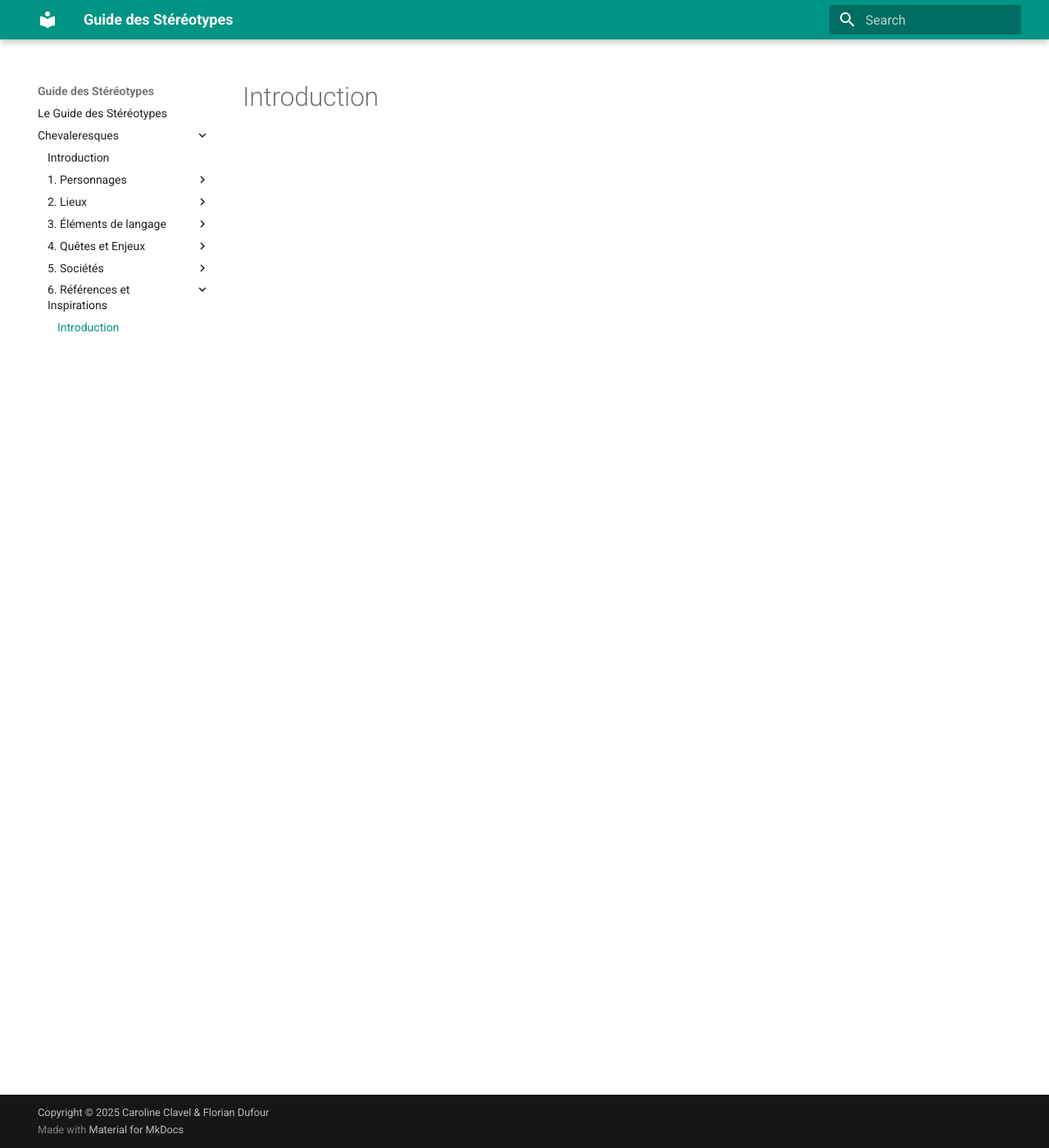
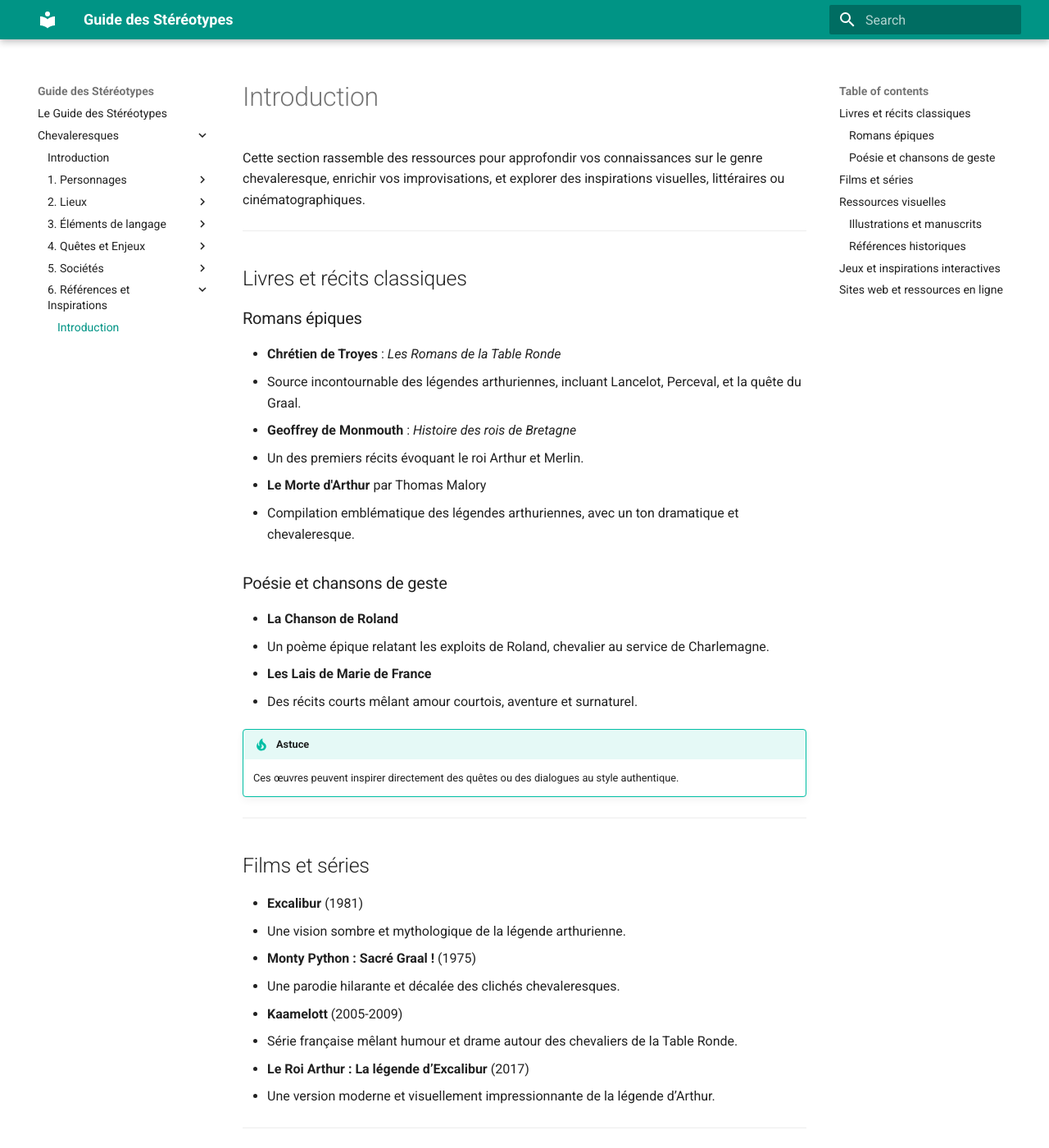
Before and after one commit to FlorianDufour/guide_stereo_impro, an MkDocs documentation site: the page built from docs/Chevaleresques/6. Références et Inspirations/index.md, in a window 1280 px wide and 1400 px high. Shown: the whole window at 82% size. Built offline with MkDocs 1.6.1 and Material for MkDocs 9.7.7, drawn with Linux system fonts in a browser that asks for light colours; some of the changed text lies outside the part shown.

Commit message:
Add references

```diff
--- a/docs/Chevaleresques/6. Références et Inspirations/index.md
+++ b/docs/Chevaleresques/6. Références et Inspirations/index.md
@@ -1 +1,102 @@
 # Introduction
+
+Cette section rassemble des ressources pour approfondir vos connaissances sur le genre chevaleresque, enrichir vos improvisations, et explorer des inspirations visuelles, littéraires ou cinématographiques.
+
+---
+
+## Livres et récits classiques
+
+### Romans épiques
+
+- **Chrétien de Troyes** : *Les Romans de la Table Ronde*
+  - Source incontournable des légendes arthuriennes, incluant Lancelot, Perceval, et la quête du Graal.
+
+- **Geoffrey de Monmouth** : *Histoire des rois de Bretagne*
+  - Un des premiers récits évoquant le roi Arthur et Merlin.
+
+- **Le Morte d'Arthur** par Thomas Malory
+  - Compilation emblématique des légendes arthuriennes, avec un ton dramatique et chevaleresque.
+
+### Poésie et chansons de geste
+
+- **La Chanson de Roland**
+  - Un poème épique relatant les exploits de Roland, chevalier au service de Charlemagne.
+
+- **Les Lais de Marie de France**
+  - Des récits courts mêlant amour courtois, aventure et surnaturel.
+
+!!! tip "Astuce"
+    Ces œuvres peuvent inspirer directement des quêtes ou des dialogues au style authentique.
+
+---
+
+## Films et séries
+
+- **Excalibur** (1981)
+  - Une vision sombre et mythologique de la légende arthurienne.
+
+- **Monty Python : Sacré Graal !** (1975)
+  - Une parodie hilarante et décalée des clichés chevaleresques.
+
+- **Kaamelott** (2005-2009)
+  - Série française mêlant humour et drame autour des chevaliers de la Table Ronde.
+
+- **Le Roi Arthur : La légende d’Excalibur** (2017)
+  - Une version moderne et visuellement impressionnante de la légende d’Arthur.
+
+---
+
+## Ressources visuelles
+
+### Illustrations et manuscrits
+
+- **Les Très Riches Heures du duc de Berry**
+  - Un manuscrit médiéval avec des illustrations détaillées des chevaliers, des tournois, et de la vie quotidienne.
+  - [Voir en ligne sur Wikimedia](https://commons.wikimedia.org/wiki/File:Les_Tr%C3%A8s_Riches_Heures_du_duc_de_Berry.pdf)
+
+- **Manuscrits enluminés médiévaux**
+  - Des ressources disponibles sur des plateformes comme le [British Library Digitised Manuscripts](https://www.bl.uk/research/digitised-manuscripts/) ou [Europeana](https://www.europeana.eu/fr).
+
+### Références historiques
+
+- **Armures et armes médiévales**
+  - Explorez des collections de musées comme le [Metropolitan Museum of Art](https://www.metmuseum.org/) ou le [Musée de l’Armée](https://www.musee-armee.fr/).
+
+!!! tip "Astuce"
+    Ces images peuvent servir pour concevoir costumes et accessoires ou pour inspirer des descriptions précises.
+
+---
+
+## Jeux et inspirations interactives
+
+- **Kingdom Come: Deliverance**
+  - Jeu vidéo réaliste sur la vie médiévale, incluant des intrigues politiques et des combats.
+
+- **The Witcher 3 : Wild Hunt**
+  - Bien que fantastique, ce jeu capture un mélange d’aventure et d’éléments chevaleresques.
+
+- **Chivalry 2**
+  - Un jeu d'action centré sur les combats médiévaux.
+
+---
+
+## Sites web et ressources en ligne
+
+- **Gallica - Bibliothèque numérique de la BnF**
+  - [https://gallica.bnf.fr/](https://gallica.bnf.fr/)
+  - Une collection riche en manuscrits et documents historiques.
+
+- **The History of England Podcast**
+  - [https://thehistoryofengland.co.uk/](https://thehistoryofengland.co.uk/)
+  - Un excellent podcast pour en apprendre davantage sur l’Angleterre médiévale.
+
+- **Medievalists.net**
+  - [https://www.medievalists.net/](https://www.medievalists.net/)
+  - Articles et ressources variés sur le Moyen Âge.
+
+!!! tip "Astuce"
+    Consultez ces sites pour étoffer vos connaissances et ajouter des détails authentiques à vos improvisations.
+
+---
+
+*Explorez ces ressources pour enrichir votre univers chevaleresque et laissez-vous inspirer par les grands récits du passé.*
```
